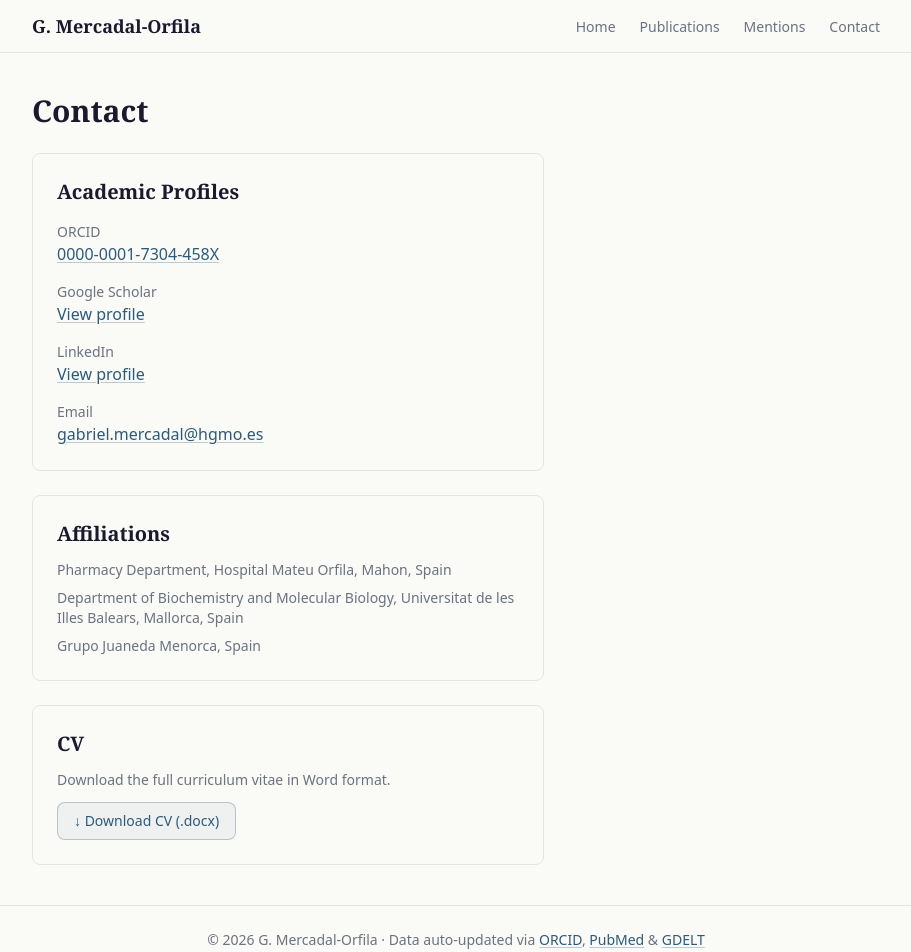
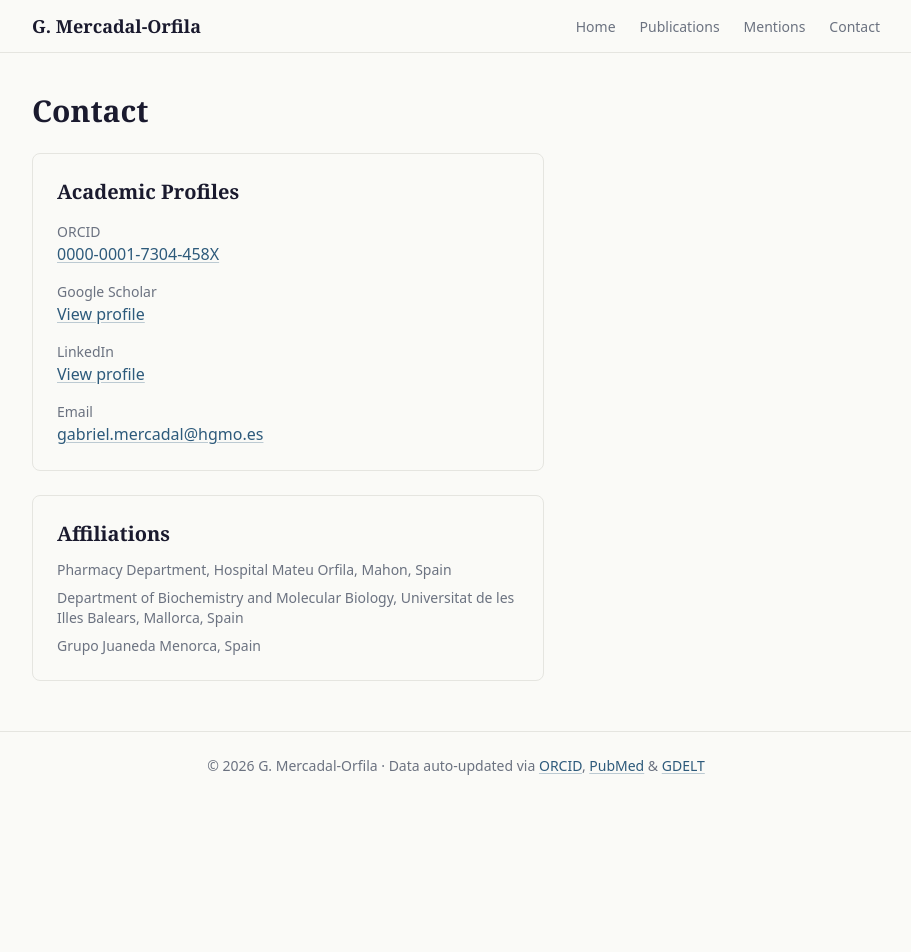
Before and after one commit to GMO10/gmercadal-academic, a Next.js app: page /contact in a window 1280 px wide. Shown: the top 952 px of the page, without its empty margins (184-1095 px from the left). After the commit the page ends 800 px from the top, so only its background shows below. Built offline with nearby package versions, Linux system fonts and the light colour scheme.

Commit message:
remove CV download from contact page

```diff
--- a/app/contact/page.tsx
+++ b/app/contact/page.tsx
@@ -1,5 +1,5 @@
 import type { Metadata } from 'next';
-import { getIdentity } from '@/lib/data';
+import identityData from '@/config/identity.json';
 
 export const metadata: Metadata = {
   title: 'Contact',
@@ -7,7 +7,7 @@ export const metadata: Metadata = {
 };
 
 export default function ContactPage() {
-  const identity = getIdentity();
+  const identity: any = identityData;
   const links = identity.person.links;
 
   return (
@@ -48,7 +48,7 @@ export default function ContactPage() {
           {links.email && (
             <p>
               <span className="text-muted text-sm block">Email</span>
-              <a href={`mailto:${links.email}`}>{links.email}</a>
+              <a href={'mailto:' + links.email}>{links.email}</a>
             </p>
           )}
         </div>
@@ -56,24 +56,10 @@ export default function ContactPage() {
         <div className="border border-border rounded-lg p-6">
           <h2 className="font-serif text-xl font-bold mb-3">Affiliations</h2>
           <ul className="space-y-2 text-sm text-muted list-none p-0">
-            {identity.affiliations.map((aff, i) => (
+            {identity.affiliations.map((aff: string, i: number) => (
               <li key={i} className="pl-0">{aff}</li>
             ))}
           </ul>
-        </div>
-
-        <div className="border border-border rounded-lg p-6">
-          <h2 className="font-serif text-xl font-bold mb-3">CV</h2>
-          <p className="text-sm text-muted mb-3">
-            Download the full curriculum vitae in Word format.
-          </p>
-          <a
-            href="/cv.docx"
-            download
-            className="inline-flex items-center gap-1.5 px-4 py-2 rounded-lg border border-accent/30 bg-accent/5 no-underline text-accent hover:bg-accent/10 transition-all text-sm"
-          >
-            ↓ Download CV (.docx)
-          </a>
         </div>
       </div>
     </>
```
